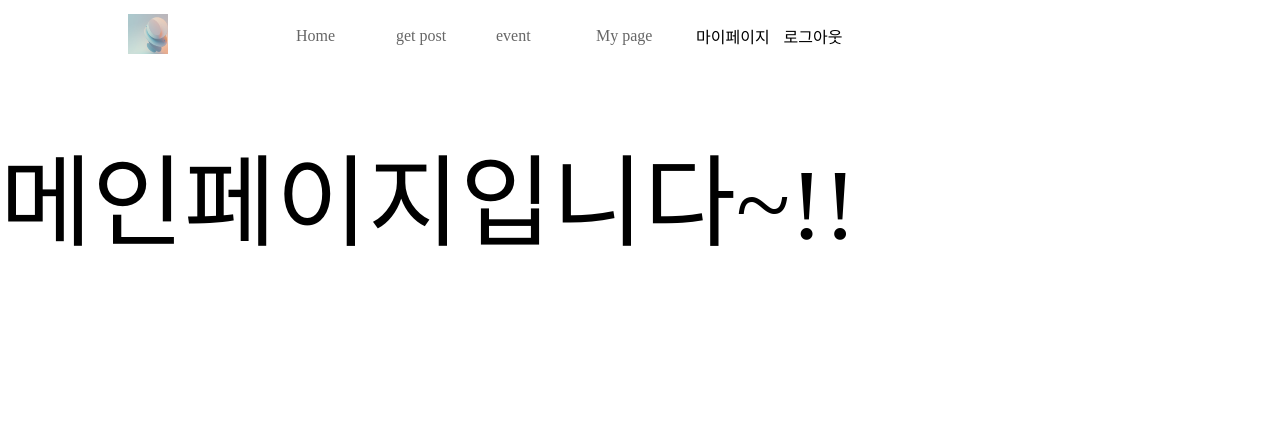
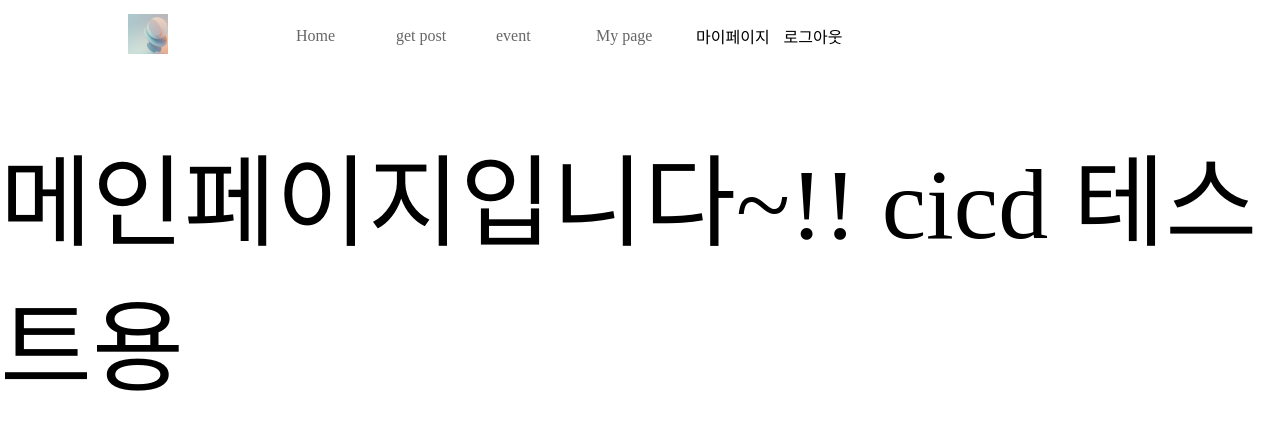
Before and after one commit to TeamCOMO/frontend, a React (Create React App) app: page / in a window 1280 px wide. Shown: the top 430 px of the page. Built offline with nearby package versions, Linux system fonts and the light colour scheme.

Commit message:
test cicd

```diff
--- a/src/routes/Main.js
+++ b/src/routes/Main.js
@@ -3,7 +3,7 @@ function Main() {
   return (
     <div>
       <Nav />
-      <div style={{fontSize:"100px",marginTop:"50px"}}> 메인페이지입니다~!!</div>
+      <div style={{fontSize:"100px",marginTop:"50px"}}> 메인페이지입니다~!! cicd 테스트용</div>
     </div>
   );
 }
```
